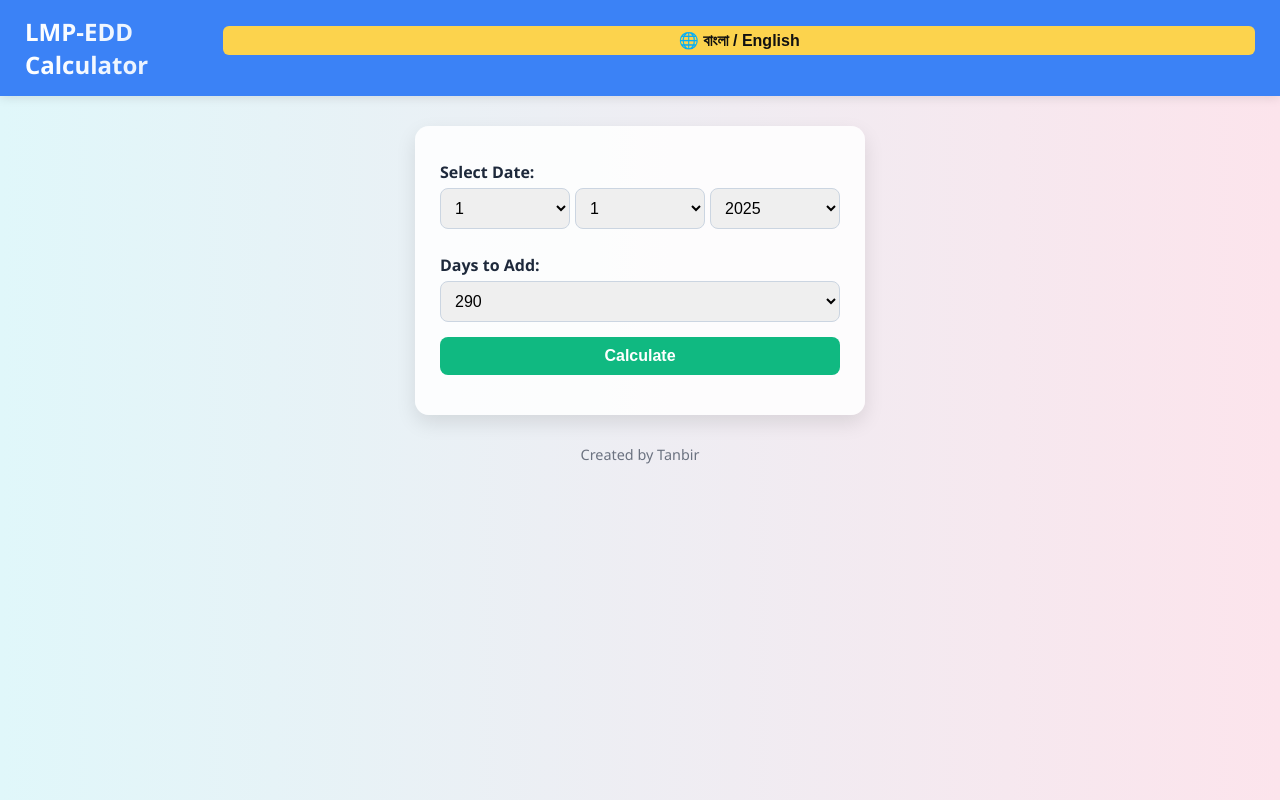
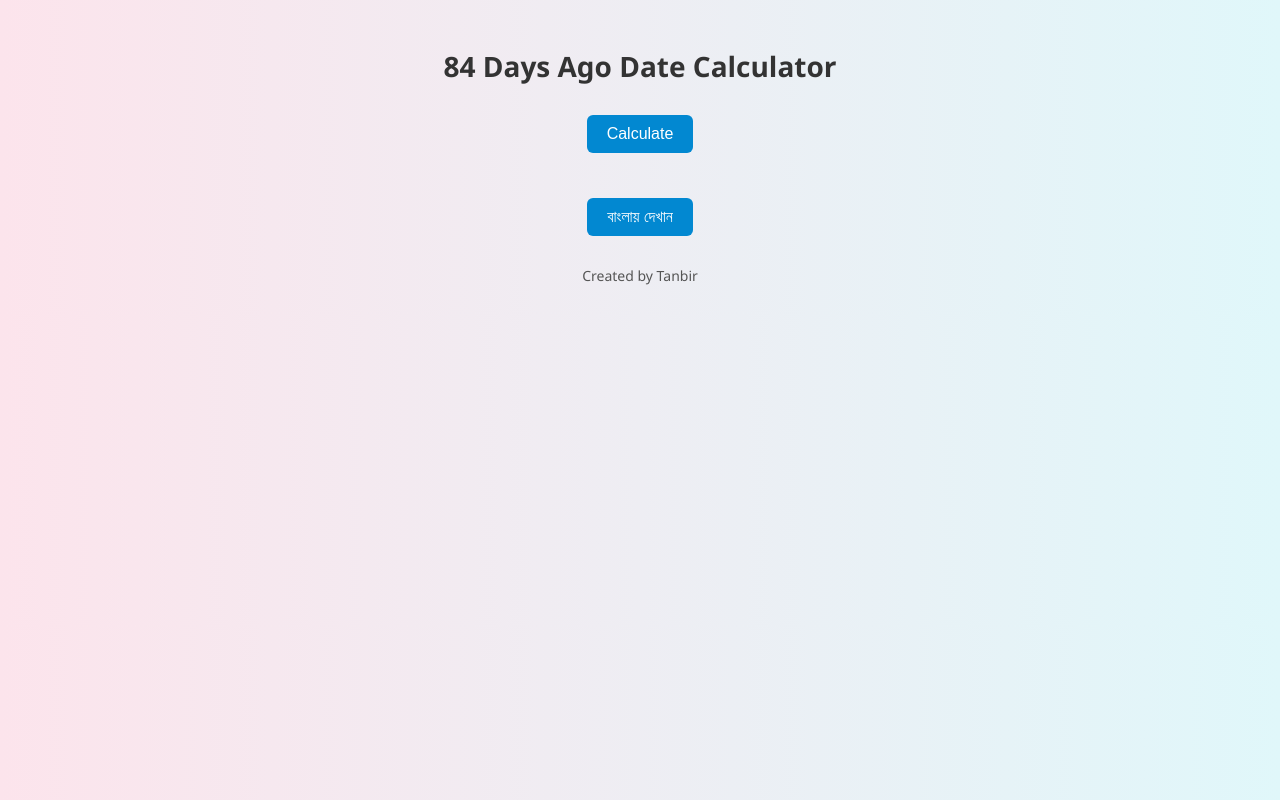
Before and after one commit to Hola-boom/LMP-EDD-Calculator-, a plain HTML site: page index.html in a window 1280 px wide. Drawn offline with Linux system fonts and the light colour scheme.

Commit message:
Update index.html

```diff
--- a/index.html
+++ b/index.html
@@ -2,202 +2,96 @@
 <html lang="en">
 <head>
   <meta charset="UTF-8" />
-  <meta name="viewport" content="width=device-width, initial-scale=1" />
-  <title>LMP-EDD Calculator</title>
+  <meta name="viewport" content="width=device-width, initial-scale=1.0"/>
+  <title>84 Days Ago Date Calculator</title>
   <style>
     body {
       font-family: 'Segoe UI', sans-serif;
-      background: linear-gradient(to right, #e0f7fa, #fce4ec);
-      margin: 0;
-      padding: 0;
-      color: #1e293b;
-      min-height: 100vh;
+      background: linear-gradient(to right, #fce4ec, #e0f7fa);
+      padding: 20px;
+      text-align: center;
+      color: #333;
     }
-
-    .top-bar {
-      display: flex;
-      justify-content: space-between;
-      align-items: center;
-      padding: 15px 25px;
-      background-color: #3b82f6;
+    h1 {
+      font-size: 28px;
+      margin-bottom: 20px;
+    }
+    button {
+      padding: 10px 20px;
+      font-size: 16px;
+      margin-top: 10px;
+      border: none;
+      background-color: #0288d1;
       color: white;
-      box-shadow: 0 2px 10px rgba(0,0,0,0.1);
-    }
-
-    .top-bar h1 {
-      margin: 0;
-      font-size: 1.5em;
-      background: linear-gradient(to right, #ffffff, #dbeafe);
-      -webkit-background-clip: text;
-      -webkit-text-fill-color: transparent;
-    }
-
-    .lang-btn {
-      background-color: #fcd34d;
-      color: #111;
-      border: none;
-      padding: 5px 10px;
-      font-weight: bold;
       border-radius: 6px;
       cursor: pointer;
-      transition: background 0.3s ease;
     }
-
-    .lang-btn:hover {
-      background-color: #fbbf24;
+    .result {
+      margin-top: 25px;
+      font-size: 22px;
+      font-weight: bold;
+      color: #2e7d32;
     }
-
-    .container {
-      background: #ffffffdd;
-      margin: 30px auto;
-      padding: 25px;
-      border-radius: 14px;
-      max-width: 400px;
-      box-shadow: 0 8px 20px rgba(0,0,0,0.1);
-    }
-
-    label {
-      font-weight: 600;
-      margin-top: 10px;
-      display: block;
-      margin-bottom: 5px;
-    }
-
-    select, button {
-      width: 100%;
-      padding: 10px;
-      font-size: 1em;
-      border-radius: 8px;
-      border: 1px solid #cbd5e1;
-      margin-bottom: 15px;
-    }
-
-    button {
-      background-color: #10b981;
-      color: white;
-      font-weight: bold;
-      border: none;
-    }
-
-    button:hover {
-      background-color: #059669;
-    }
-
-    .result {
-      background: #f0fdf4;
-      border-left: 5px solid #22c55e;
-      padding: 15px;
-      border-radius: 8px;
-      font-weight: 500;
-      margin-top: 10px;
-    }
-
-    .footer {
-      text-align: center;
-      margin: 30px 0;
-      font-size: 0.9em;
-      color: #6b7280;
+    footer {
+      margin-top: 30px;
+      font-size: 14px;
+      color: #555;
     }
   </style>
 </head>
 <body>
-  <div class="top-bar">
-    <h1 id="title">LMP-EDD Calculator</h1>
-    <button class="lang-btn" onclick="toggleLanguage()">🌐 বাংলা / English</button>
-  </div>
+  <h1 id="title">84 Days Ago Date Calculator</h1>
 
-  <div class="container">
-    <label id="label-date">Select Date:</label>
-    <div style="display:flex; gap: 5px;">
-      <select id="day"></select>
-      <select id="month"></select>
-      <select id="year"></select>
-    </div>
+  <button onclick="calculate()" id="calcBtn">Calculate</button>
 
-    <label id="label-days">Days to Add:</label>
-    <select id="days">
-      <option value="290">290</option>
-    </select>
+  <div class="result" id="resultBox"></div>
 
-    <button onclick="calculateDate()" id="btn-calculate">Calculate</button>
+  <button onclick="toggleLang()" id="langBtn" style="margin-top: 20px;">বাংলায় দেখান</button>
 
-    <div class="result" id="result" style="display:none;"></div>
-  </div>
-
-  <div class="footer">Created by Tanbir</div>
+  <footer>Created by Tanbir</footer>
 
   <script>
-    const langData = {
+    const texts = {
       en: {
-        title: "LMP-EDD Calculator",
-        selectDate: "Select Date:",
-        selectDays: "Days to Add:",
-        calculate: "Calculate",
-        result: (date, weekday) => `Future Date: ${date}<br>Day: ${weekday}`,
-        weekdays: ["Sunday", "Monday", "Tuesday", "Wednesday", "Thursday", "Friday", "Saturday"]
+        title: "84 Days Ago Date Calculator",
+        calcBtn: "Calculate",
+        langBtn: "বাংলায় দেখান",
+        resultText: (dateStr, weekday) => `🗓 84 days ago was ${dateStr} (${weekday})`,
       },
       bn: {
-        title: "এলএমপি-ইডিডি ক্যালকুলেটর",
-        selectDate: "তারিখ নির্বাচন করুন:",
-        selectDays: "যোগ করার দিন:",
-        calculate: "গণনা করুন",
-        result: (date, weekday) => `ভবিষ্যতের তারিখ: ${date}<br>বার: ${weekday}`,
-        weekdays: ["রবিবার", "সোমবার", "মঙ্গলবার", "বুধবার", "বৃহস্পতিবার", "শুক্রবার", "শনিবার"]
+        title: "৮৪ দিন আগের তারিখ গণক",
+        calcBtn: "গণনা করুন",
+        langBtn: "View in English",
+        resultText: (dateStr, weekday) => `🗓 ৮৪ দিন আগে ছিল ${dateStr} (${weekday})`,
       }
     };
 
-    let currentLang = "en";
+    let lang = "en";
 
-    function populateDropdowns() {
-      const daySel = document.getElementById("day");
-      const monthSel = document.getElementById("month");
-      const yearSel = document.getElementById("year");
+    function calculate() {
+      const today = new Date();
+      today.setDate(today.getDate() - 84);
+      const d = today;
+      const day = String(d.getDate()).padStart(2, '0');
+      const month = String(d.getMonth() + 1).padStart(2, '0');
+      const year = d.getFullYear();
 
-      for (let d = 1; d <= 31; d++) {
-        daySel.innerHTML += `<option value="${d}">${d}</option>`;
-      }
+      const weekdays = lang === "en" ?
+        ["Sunday", "Monday", "Tuesday", "Wednesday", "Thursday", "Friday", "Saturday"] :
+        ["রবিবার", "সোমবার", "মঙ্গলবার", "বুধবার", "বৃহস্পতিবার", "শুক্রবার", "শনিবার"];
 
-      for (let m = 1; m <= 12; m++) {
-        monthSel.innerHTML += `<option value="${m}">${m}</option>`;
-      }
-
-      for (let y = 2025; y <= 3000; y++) {
-        yearSel.innerHTML += `<option value="${y}">${y}</option>`;
-      }
+      const dateStr = `${day}-${month}-${year}`;
+      const weekday = weekdays[d.getDay()];
+      document.getElementById("resultBox").innerText = texts[lang].resultText(dateStr, weekday);
     }
 
-    function calculateDate() {
-      const d = parseInt(document.getElementById("day").value);
-      const m = parseInt(document.getElementById("month").value);
-      const y = parseInt(document.getElementById("year").value);
-      const addDays = parseInt(document.getElementById("days").value);
-
-      const baseDate = new Date(y, m - 1, d);
-      baseDate.setDate(baseDate.getDate() + addDays);
-
-      // Format: dd-mm-yyyy
-      const resultDate = `${String(baseDate.getDate()).padStart(2, '0')}-${String(baseDate.getMonth() + 1).padStart(2, '0')}-${baseDate.getFullYear()}`;
-      const dayName = langData[currentLang].weekdays[baseDate.getDay()];
-
-      const resultBox = document.getElementById("result");
-      resultBox.innerHTML = langData[currentLang].result(resultDate, dayName);
-      resultBox.style.display = "block";
+    function toggleLang() {
+      lang = (lang === "en") ? "bn" : "en";
+      document.getElementById("title").innerText = texts[lang].title;
+      document.getElementById("calcBtn").innerText = texts[lang].calcBtn;
+      document.getElementById("langBtn").innerText = texts[lang].langBtn;
+      document.getElementById("resultBox").innerText = ""; // clear on switch
     }
-
-    function toggleLanguage() {
-      currentLang = currentLang === "en" ? "bn" : "en";
-      document.getElementById("title").innerText = langData[currentLang].title;
-      document.getElementById("label-date").innerText = langData[currentLang].selectDate;
-      document.getElementById("label-days").innerText = langData[currentLang].selectDays;
-      document.getElementById("btn-calculate").innerText = langData[currentLang].calculate;
-
-      const result = document.getElementById("result");
-      if (result.style.display !== "none") {
-        calculateDate(); // update language of result
-      }
-    }
-
-    populateDropdowns();
   </script>
 </body>
 </html>
```
